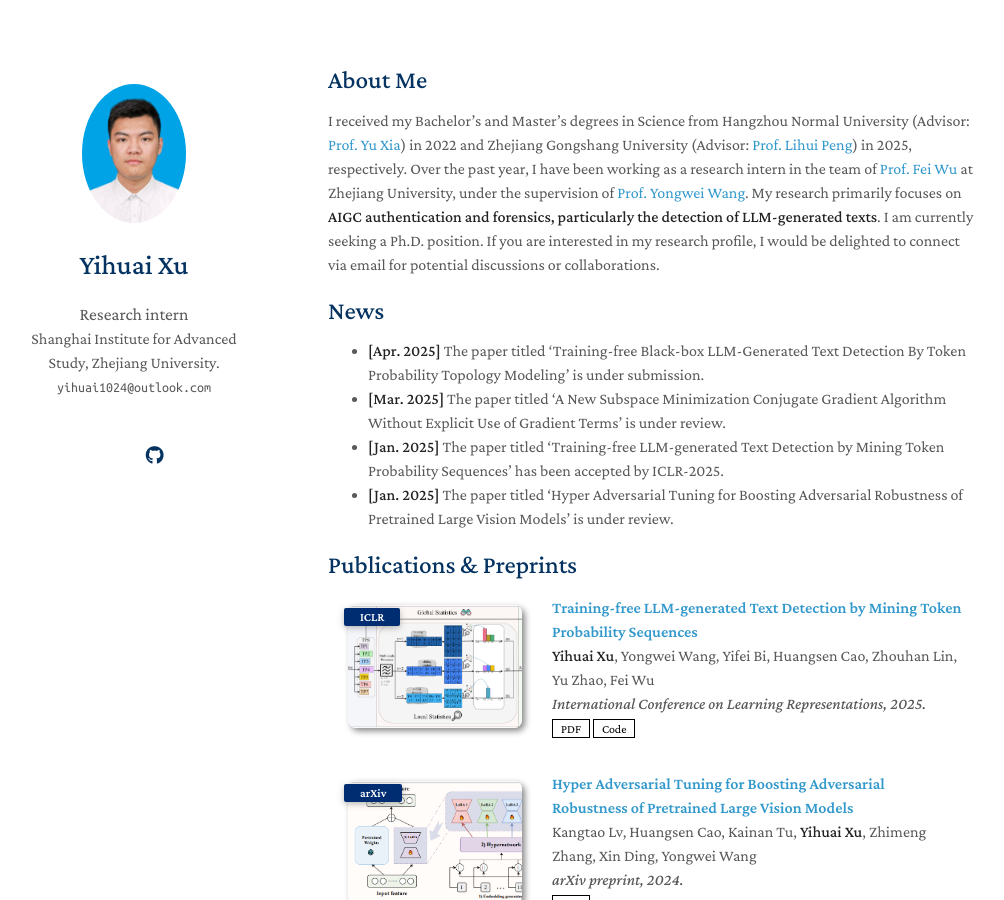
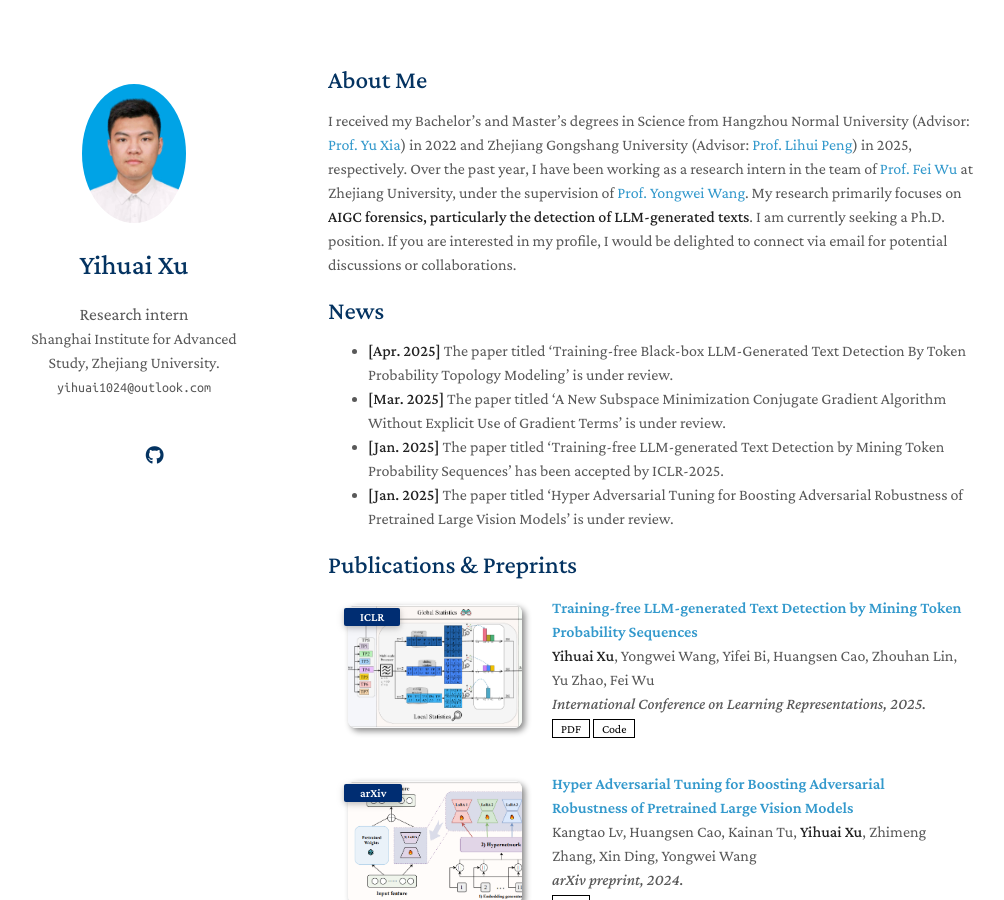
Before and after one commit to Yihuai-Xu/Yihuai-Xu.github.io, a Jekyll site: the page built from index.md, in a window 1280 px wide and 900 px high. Shown: the whole window, without its empty margins (142-1146 px from the left). Built offline with Jekyll 4.4.1, drawn with Linux system fonts in a browser that asks for light colours; a style sheet for code colours, icons or effects is not loaded; our own code applies the rules of GitHub Pages for plain Markdown files; some of the changed lines change nothing that is shown.

Commit message:
update profile

```diff
--- a/index.md
+++ b/index.md
@@ -4,18 +4,13 @@ layout: homepage
 
 ## About Me
 I received my Bachelor’s and Master’s degrees in Science from Hangzhou Normal University (Advisor: [Prof. Yu Xia](https://sxxy.hznu.edu.cn/c/2021-08-11/2574064.shtml)) in 2022 and Zhejiang Gongshang University (Advisor: [Prof. Lihui Peng](https://yjszs.zjgsu.edu.cn/2021/0616/c1697a89807/page.htm)) in 2025, respectively.
-Over the past year, I have been working as a research intern in the team of [Prof. Fei Wu](https://person.zju.edu.cn/wufei) at Zhejiang University, under the supervision of [Prof. Yongwei Wang](https://enkiwang.github.io/). My research primarily focuses on **AIGC authentication and forensics, particularly the detection of LLM-generated texts**.
-I am currently seeking a Ph.D. position. If you are interested in my research profile, I would be delighted to connect via email for potential discussions or collaborations.
+Over the past year, I have been working as a research intern in the team of [Prof. Fei Wu](https://person.zju.edu.cn/wufei) at Zhejiang University, under the supervision of [Prof. Yongwei Wang](https://enkiwang.github.io/). My research primarily focuses on **AIGC forensics, particularly the detection of LLM-generated texts**.
+I am currently seeking a Ph.D. position. If you are interested in my profile, I would be delighted to connect via email for potential discussions or collaborations.
 
-<!-- I am a Ph.D. student in [School of Data Science and Engineering](https://dase.ecnu.edu.cn/) of [East China Normal University](https://www.ecnu.edu.cn/) and a member of [DI DaSE](https://decisionintelligence.github.io/index), advised by Prof.[Chenjuan Guo](https://scholar.google.com.hk/citations?hl=zh-CN&user=WMXNm88AAAAJ) and A/Prof.[Yang
-Shu](https://shuyang96.github.io). My reasearch interests focus on Time Series Analysis based on Deep Learning, including forecasting, classification, time series fundation model, large language model for time series, multi-modal time series model.  -->
-
-<!-- - **Computer Vision:** image recognition, image generation, video captioning
-- **Machine Learning:** meta-learning, incremental learning, transfer learning -->
 
 ## News
 
-- **[Apr. 2025]** The paper titled 'Training-free Black-box LLM-Generated Text Detection By Token Probability Topology Modeling' is under submission.
+- **[Apr. 2025]** The paper titled 'Training-free Black-box LLM-Generated Text Detection By Token Probability Topology Modeling' is under review.
 - **[Mar. 2025]** The paper titled 'A New Subspace Minimization Conjugate Gradient Algorithm Without Explicit Use of Gradient Terms' is under review.
 - **[Jan. 2025]** The paper titled 'Training-free LLM-generated Text Detection by Mining Token Probability Sequences' has been accepted by ICLR-2025.
 - **[Jan. 2025]** The paper titled 'Hyper Adversarial Tuning for Boosting Adversarial Robustness of Pretrained Large Vision Models' is under review.
```
Also changed, not shown: 2 other files.
